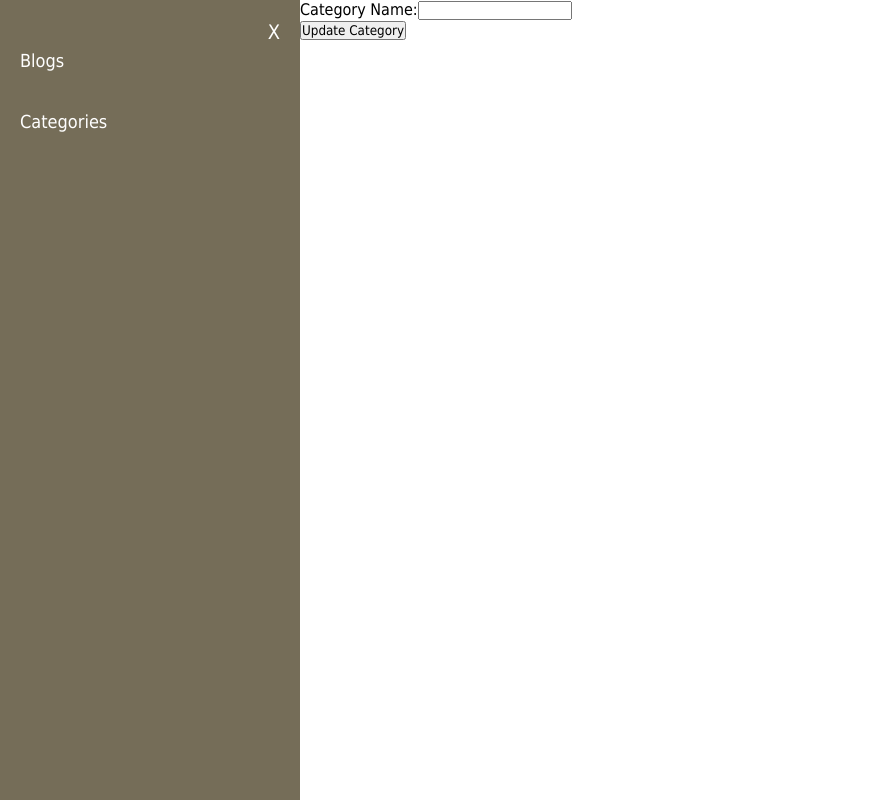
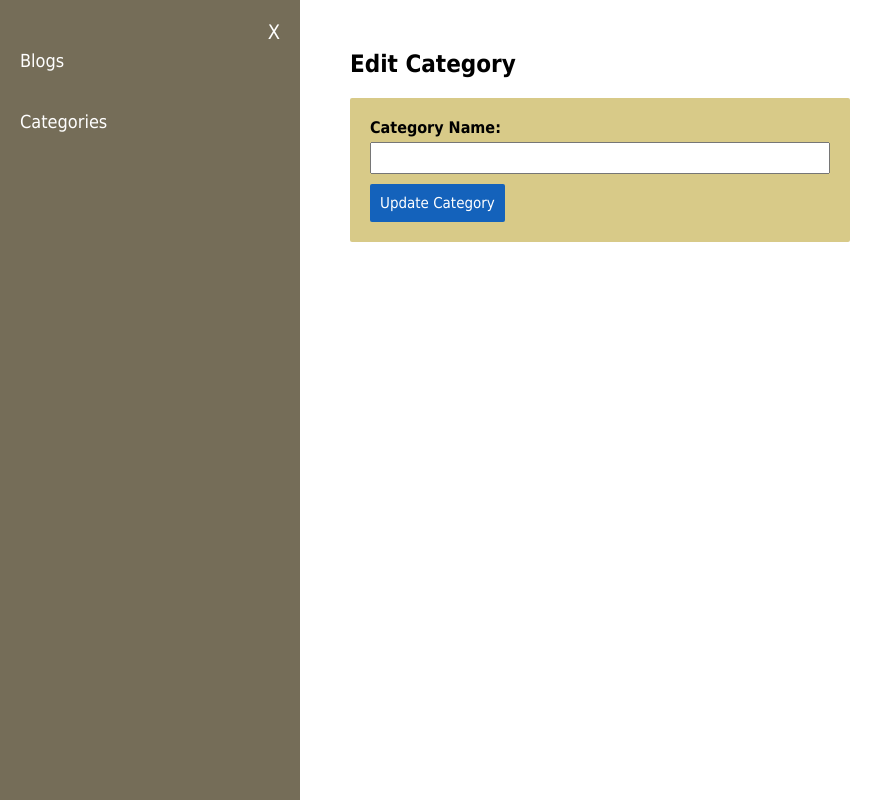
Before and after one commit to EdwardianBangash/VuetifyBlog, a Vue app: page /dashboard/editCategory/1 in a window 1280 px wide. Shown: the whole page, without its empty margins (0-892 px from the left). Built offline with nearby package versions, Linux system fonts and the light colour scheme.

Commit message:
form design

```diff
--- a/src/dashboard/EditCategory.vue
+++ b/src/dashboard/EditCategory.vue
@@ -1,11 +1,14 @@
 <template>
-    <form>
+    <div class="wrapper">
+        <h2>Edit Category</h2>
+        <form>
         <div class="form-group">
             <label for="">Category Name:</label>
             <input type="text" class="form-control">
         </div>
-        <button type="submit">Update Category</button>
+        <button type="submit" class="btn btn-submit">Update Category</button>
     </form>
+    </div>
 </template>
 
 <script>
@@ -15,15 +18,5 @@ export default {
 </script>
 
 <style scoped>
-/* form {
-    padding: 20px;
-}
 
-label {
-    display: block;
-}
-
-.form-control {
-    padding: 10px 5px;
-} */
 </style>
--- a/src/dashboard/TheHome.vue
+++ b/src/dashboard/TheHome.vue
@@ -113,4 +113,33 @@ table tbody td {
 a.btn {
     text-decoration: none;
 }
+
+form {
+    background: #D8CA88;
+    width: 500px;
+    padding: 20px;
+    margin-top: 20px;
+    border-radius: 2px;
+}
+
+input {
+    width: 100%;
+    font-size: 15px;
+    padding: 5px;
+    margin-top: 5px;
+}
+
+label{
+    font-weight: bold;
+}
+
+.btn-submit{
+    margin-top: 10px;
+    padding: 10px;
+    background: rgb(20, 98, 187);
+}
+
+.btn-submit:hover{
+     background: rgb(9, 104, 212);
+}
 </style>
--- a/src/dashboard/layouts/TheNavbar.vue
+++ b/src/dashboard/layouts/TheNavbar.vue
@@ -10,7 +10,7 @@
       <li class="dropdown">Categories</li>
       <ul class="child">
         <li><router-link to="/dashboard/categories">Category List</router-link></li>
-        <li><a href="">Add Category</a></li>
+        <li><router-link to="/dashboard/categories">Add Category</router-link></li>
       </ul>
     </ul>
   </div>
@@ -54,7 +54,7 @@ ul.child {
   display: none;
 }
 
-li {
+li{
   list-style-type: none;
   padding: 20px;
   font-size: 18px;
```
